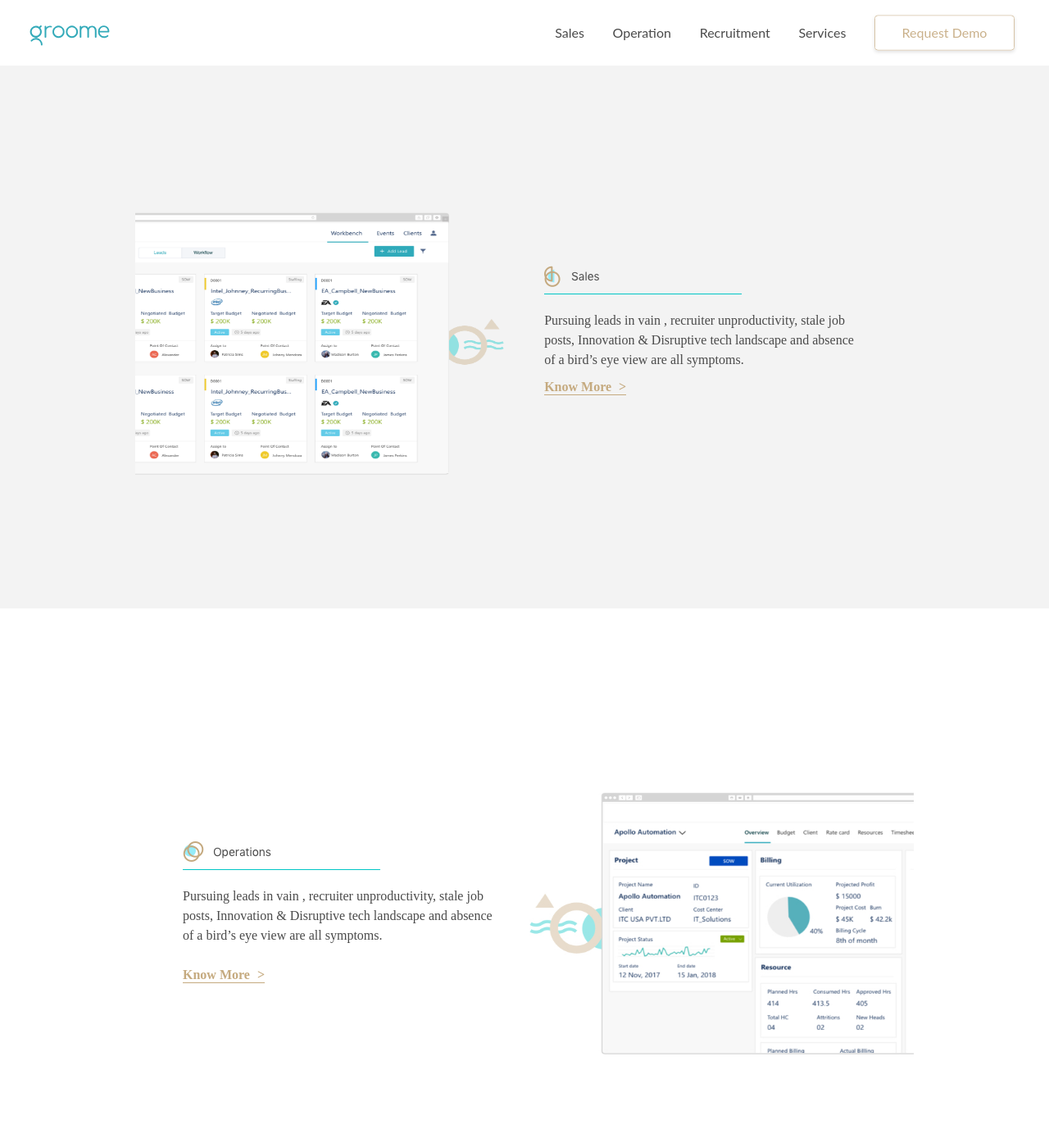
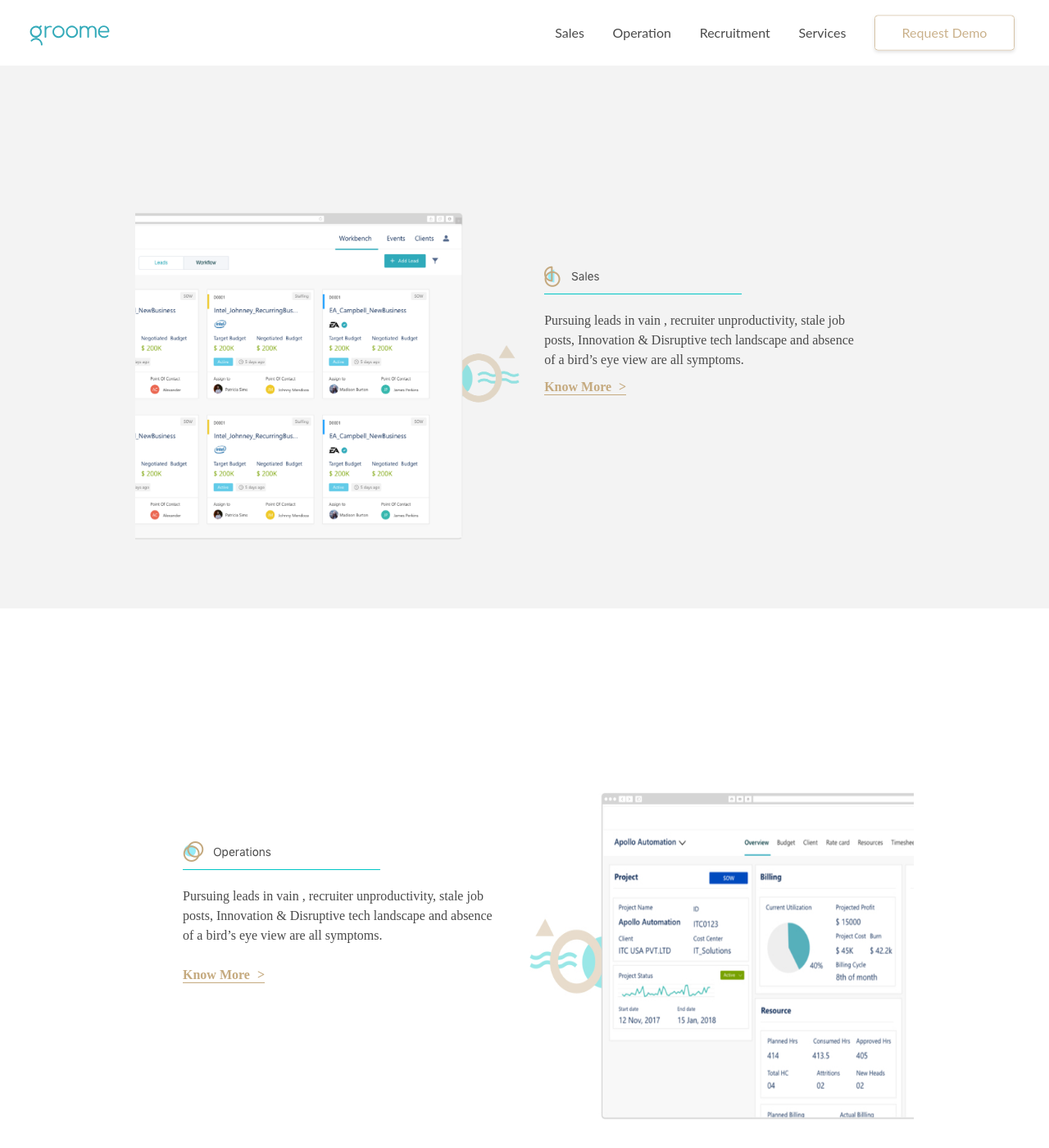
Before and after one commit to hashworks-code/groome_static_new, a Jekyll site: the page built from index.md, in a window 1280 px wide and 1400 px high, scrolled down 1293 px. Shown: the whole window at 82% size. Built offline with Jekyll 4.4.1, drawn with Linux system fonts in a browser that asks for light colours; nearby versions of some CDN libraries; some web fonts are replaced.

Commit message:
height fix

```diff
--- a/_includes/footer.html
+++ b/_includes/footer.html
@@ -136,8 +136,8 @@
     </div>
 
 </footer>
-<script src="/assets/js/accordion.js" async></script>
-<script src="/assets/js/tab-accord.js" async></script>
+<script src="/assets/js/accordion.js" ></script>
+<script src="/assets/js/tab-accord.js"></script>
 
 <script>
 $(document).ready(function(){
--- a/_sass/_index.scss
+++ b/_sass/_index.scss
@@ -1103,7 +1103,7 @@ img{
                 margin-top:0px;
              }
              .main-container{
-                 height:722px;
+                 height:722px !important;
              }
         .image-description{
             width:950px;
@@ -1115,7 +1115,7 @@ img{
             }
             .img-first,.img-next,.img-last{
                 width:469px;
-                height:399px
+                height:399px;
             }
             .img-next{
                 height:346px;
@@ -1134,8 +1134,8 @@ img{
         }
         .mypod{
             float:left;
-            width:450px;
-            height:330px;
+            width:469px;
+            height:399px;
 
         }
         }
@@ -1165,7 +1165,7 @@ img{
 
         img{
             width: 345px;
-            height: 320px;
+            height: 399px;
            margin-top:0px;
         }
         .info{
```
Also changed, not shown: 8 other files.
